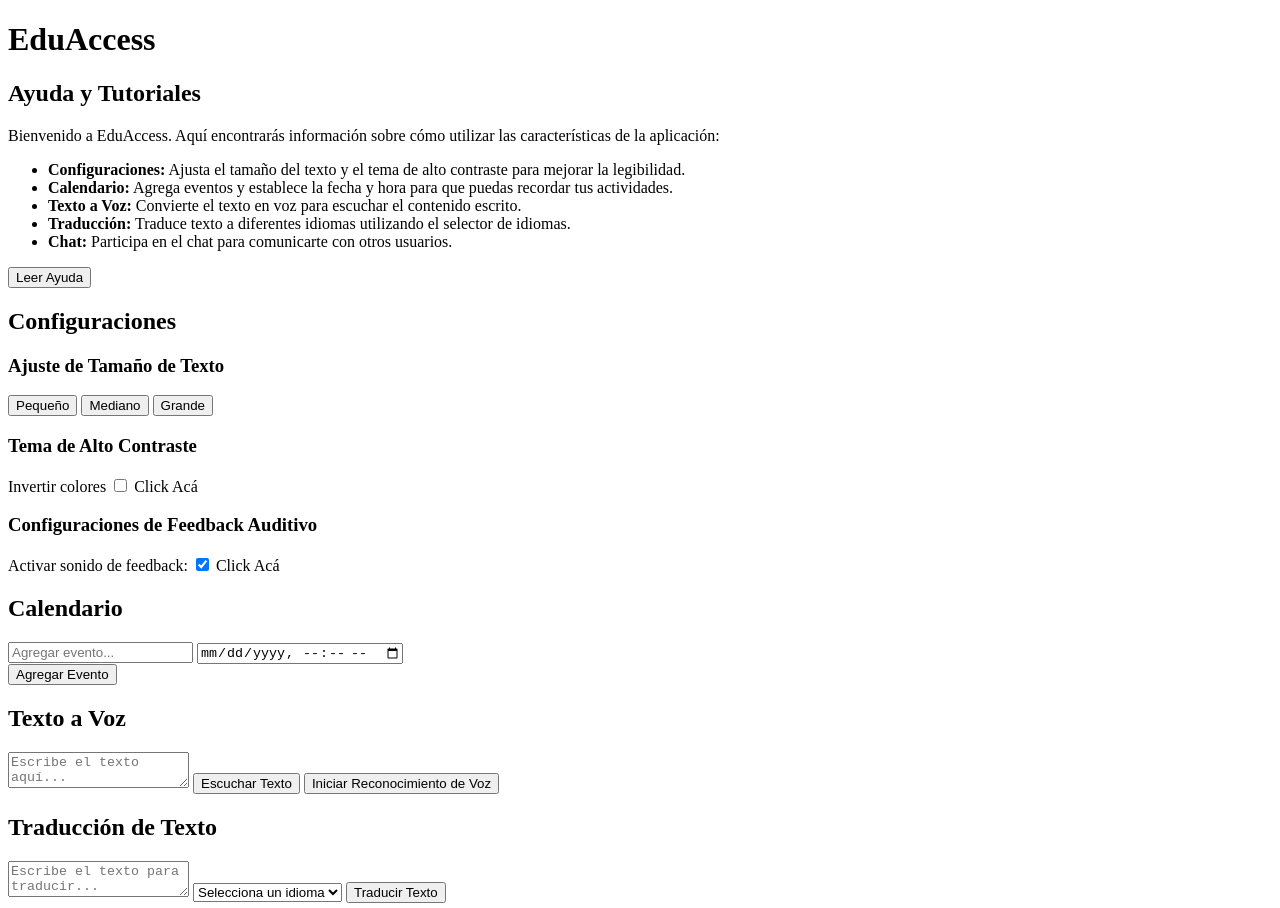
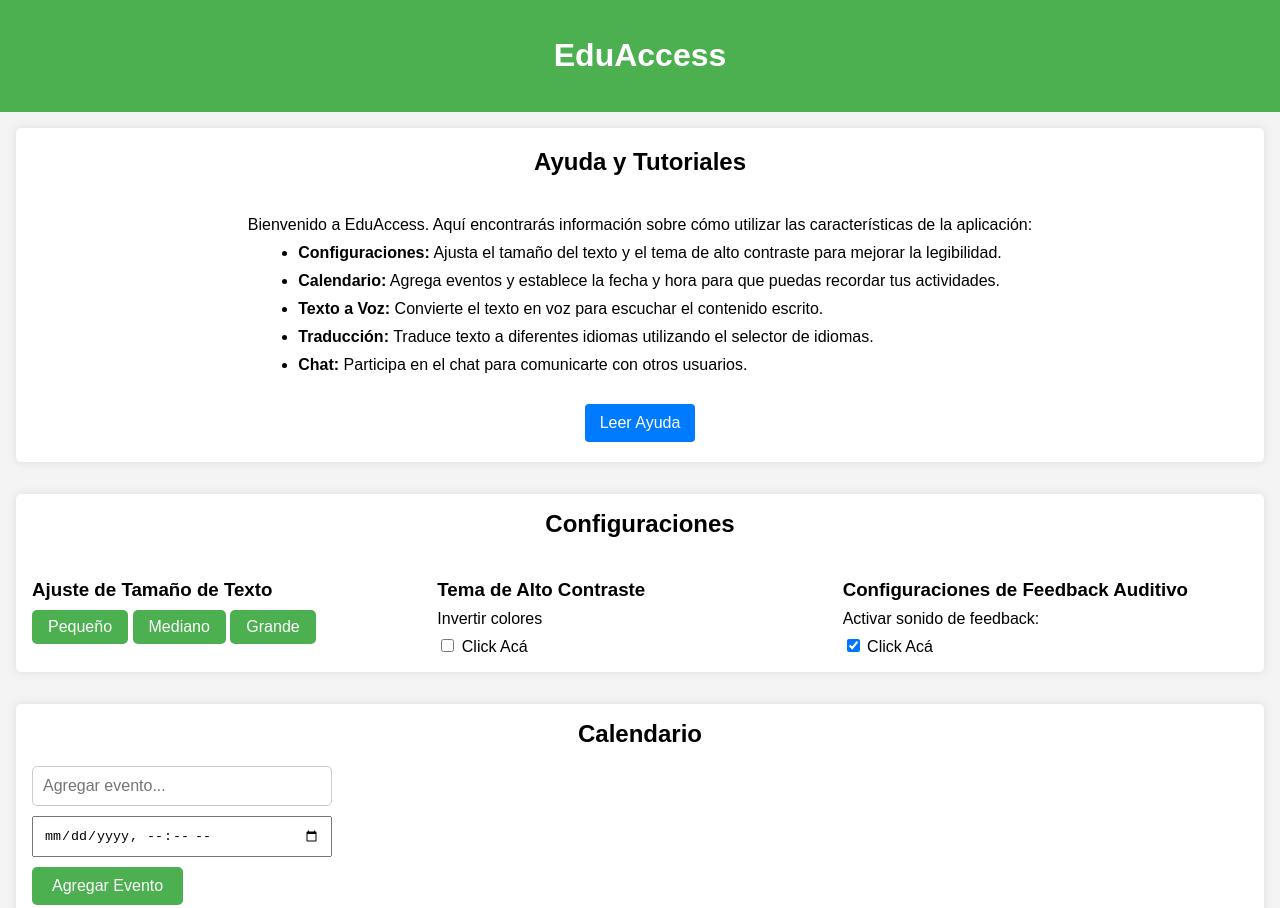
Before and after one commit to fedemda/eticaydeontologia, a plain HTML site: page index.html in a window 1280 px wide. Shown: the top 908 px of the page. Drawn offline with Linux system fonts and the light colour scheme; files whose address does not match are found by name.

Commit message:
Add files via upload

```diff
--- a/index.html
+++ b/index.html
@@ -4,7 +4,7 @@
   <meta charset="UTF-8">
   <meta name="viewport" content="width=device-width, initial-scale=1.0">
   <title>EduAccess</title>
-  <link rel="stylesheet" href="../Sitio Etica y Deontologia Profesional/Estilos/style.css">
+  <link rel="stylesheet" href="/style.css">
   </head>
 <body>
   <header>
--- /dev/null
+++ b/style.css
@@ -0,0 +1,277 @@
+body {
+    font-family: Arial, sans-serif;
+    margin: 0;
+    padding: 0;
+    background-color: #f4f4f4;
+    color: black; /* Texto predeterminado */
+    font-size: 16px; /* Tamaño de fuente base */
+}
+
+/* Estilos para el ajuste de tamaño de texto */
+body.text-size-small {
+    font-size: 12px; /* Tamaño de fuente pequeño */
+}
+
+body.text-size-medium {
+    font-size: 16px; /* Tamaño de fuente mediano (predeterminado) */
+}
+
+body.text-size-large {
+    font-size: 20px; /* Tamaño de fuente grande */
+}
+
+header {
+    background-color: #4CAF50;
+    color: white;
+    padding: 1em;
+    text-align: center;
+}
+
+main {
+    padding: 1em;
+}
+
+section {
+    margin-bottom: 2em;
+    padding: 1em;
+    background-color: white;
+    border-radius: 5px;
+    box-shadow: 0 0 10px rgba(0, 0, 0, 0.1);
+}
+
+textarea, input[type="text"], select {
+    width: 100%;
+    padding: 0.5em;
+    margin: 0.5em 0; /* Espacio uniforme arriba y abajo */
+    border: 1px solid #ccc;
+    border-radius: 5px;
+    box-sizing: border-box; /* Asegura que padding y border se incluyan en el ancho total del elemento */
+    font-size: 1em; /* Tamaño de fuente relativo al tamaño base del body */
+}
+
+button {
+    background-color: #4CAF50;
+    color: white;
+    border: none;
+    padding: 0.5em 1em;
+    border-radius: 5px;
+    cursor: pointer;
+    font-size: 1em; /* Tamaño de fuente relativo al tamaño base del body */
+}
+
+button:hover {
+    background-color: #45a049;
+}
+
+#chat-window {
+    height: 200px;
+    overflow-y: scroll;
+    border: 1px solid #ccc;
+    border-radius: 5px;
+    padding: 0.5em;
+    margin-bottom: 0.5em;
+}
+
+.chat-message {
+    margin: 0.5em 0;
+    padding: 0.5em;
+    background-color: #e4e4e4;
+    border-radius: 5px;
+}
+
+.chat-message strong {
+    color: #007bff;
+}
+
+.chat-message em {
+    color: #888;
+}
+
+.translate-section,
+.text-to-speech {
+    resize: none;
+}
+
+.settings-group {
+    display: flex;
+    justify-content: space-between;
+}
+
+.settings-group > div {
+    width: 45%;
+}
+
+#settings-section h2,
+#settings-section h3 {
+    margin-bottom: 0.5em;
+}
+
+#settings-section label {
+    display: block;
+    margin-bottom: 0.5em;
+}
+
+/* Estilos para alto contraste */
+body.high-contrast {
+    background-color: black;
+    color: white;
+}
+
+body.high-contrast header {
+    background-color: #333; /* Cambia el color de fondo del encabezado */
+}
+
+body.high-contrast section {
+    background-color: #222; /* Cambia el color de fondo de las secciones */
+    color: white; /* Asegúrate de que el texto sea visible */
+}
+
+body.high-contrast textarea,
+body.high-contrast input[type="text"],
+body.high-contrast select {
+    background-color: #444; /* Cambia el fondo de los campos de entrada */
+    border: 1px solid #666; /* Cambia el borde para mayor contraste */
+    color: white; /* Asegúrate de que el texto sea visible */
+    box-sizing: border-box; /* Asegura que padding y border se incluyan en el ancho total del elemento */
+}
+
+body.high-contrast button {
+    background-color: #555; /* Cambia el color de fondo del botón */
+    color: white; /* Asegúrate de que el texto sea visible */
+}
+
+body.high-contrast button:hover {
+    background-color: #666; /* Cambia el color de fondo del botón en hover */
+}
+
+body.high-contrast #chat-window {
+    border: 1px solid #666; /* Cambia el borde para mayor contraste */
+}
+
+body.high-contrast .chat-message {
+    background-color: #333; /* Cambia el color de fondo del mensaje de chat */
+}
+
+/* Clases para colores de mensajes */
+.message-color-1 {
+    background-color: #e4e4e4; /* Color de fondo para el primer tipo de mensaje */
+}
+
+.message-color-2 {
+    background-color: #d0f0c0; /* Color de fondo para el segundo tipo de mensaje */
+}
+
+
+/* Puedes agregar más colores si lo necesitas */
+
+.chat-message {
+    margin: 0.5em 0;
+    padding: 0.5em;
+    border-radius: 5px;
+    color: black;
+}
+
+.chat-message:nth-child(odd) {
+    background-color: #d4edda; /* Verde claro */
+}
+
+.chat-message:nth-child(even) {
+    background-color: #fad3c4; /* Gris claro */
+}
+
+input:focus, button:focus, select:focus {
+    outline: 2px solid #007BFF; /* Color de enfoque */
+    outline-offset: 2px;
+  }
+
+  /* Estilo para la sección de ayuda */
+  html, body {
+    height: 100%; /* Asegura que el html y body ocupen el 100% de la altura */
+    margin: 0; /* Quita el margen por defecto */
+  }
+
+  #help-section {
+    display: flex;
+    flex-direction: column;
+    align-items: center; /* Centra horizontalmente */
+    justify-content: center; /* Centra verticalmente */
+    text-align: center; /* Centra el texto dentro de los elementos */
+
+    padding: 0 20px; /* Espacio horizontal alrededor del contenido */
+  }
+
+  #help-section > * {
+    margin: 20px 0; /* Espacio vertical alrededor de los elementos internos */
+  }
+  #help-section h2 {
+    font-size: 24px;
+    margin-bottom: 10px;
+  }
+
+  #help-section p {
+    font-size: 16px;
+    margin-bottom: 10px;
+  }
+
+  #help-section ul {
+    list-style-type: disc;
+    margin-left: 20px;
+  }
+
+  #help-section li {
+    margin-bottom: 8px;
+  }
+
+  #read-help {
+    background-color: #007BFF;
+    color: white;
+    border: none;
+    padding: 10px 15px;
+    border-radius: 4px;
+    cursor: pointer;
+  }
+
+  #read-help:hover {
+    background-color: #0056b3;
+  }
+
+  /* Asegura que el tamaño del input se ajuste */
+  .input-container {
+    display: flex;
+    flex-direction: column;
+    width: 100%; /* Ajusta al 100% del ancho del contenedor padre */
+    max-width: 300px; /* Ancho máximo para controlar el tamaño */
+  }
+
+  .input-container input[type="text"],
+  .input-container input[type="datetime-local"] {
+    width: 100%; /* Ajusta al 100% del ancho del contenedor */
+    padding: 10px;
+    box-sizing: border-box; /* Incluye el padding y el borde en el ancho total del elemento */
+    margin-bottom: 10px; /* Espacio debajo del input */
+  }
+
+  /* Ajusta el tamaño de los botones */
+  #calendar-section button {
+    padding: 10px 20px;
+    font-size: 16px;
+  }
+
+  h2 {
+    text-align: center; /* Centra el texto horizontalmente */
+    margin: 0; /* Opcional: Quita el margen para uniformidad */
+    padding-bottom: 10px; /* Opcional: Espacio debajo del título */
+  }
+
+/* Estilo global para la lista en el menú de Ayuda y Tutoriales */
+#help-section ul {
+    list-style-type: disc; /* Asegura que las viñetas sean visibles */
+    padding-left: 20px; /* Espacio a la izquierda para las viñetas */
+    margin: 0; /* Quita el margen de la lista */
+  }
+
+  /* Estilo para los elementos de la lista */
+  #help-section li {
+    margin-bottom: 10px; /* Espacio entre los elementos de la lista */
+    text-align: left; /* Alinea el texto a la izquierda */
+  }
```
